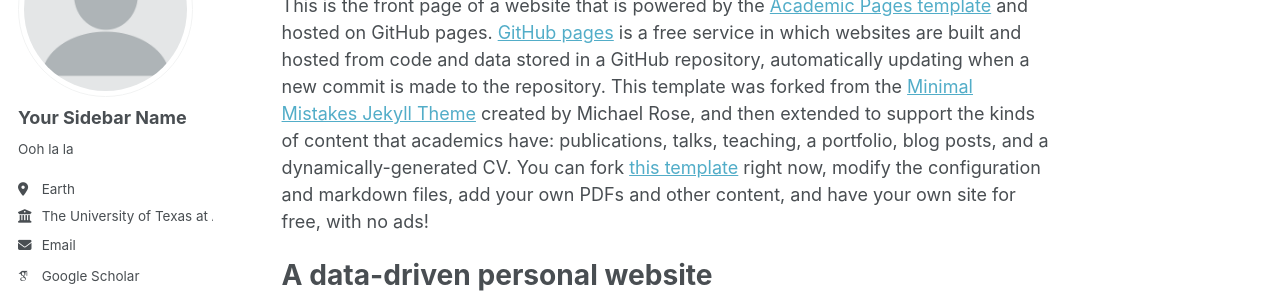
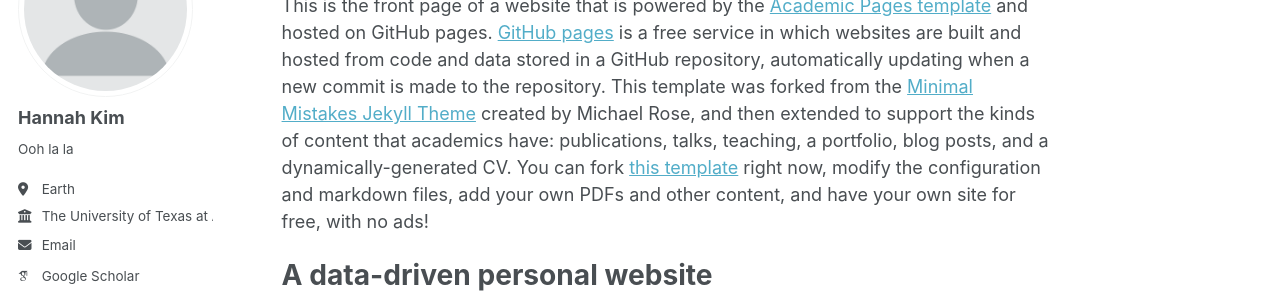
Before and after one commit to hyunji-hannah-kim/hyunji-hannah-kim.github.io, a Jekyll site: the page built from _pages/about.md, in a window 1280 px wide. Shown: the part 177-475 px from the top of the page. Built offline with Jekyll 4.4.1, drawn with Linux system fonts in a browser that asks for light colours; some web fonts are replaced.

Commit message:
Update _config.yml

```diff
--- a/_config.yml
+++ b/_config.yml
@@ -23,7 +23,7 @@ repository               : "academicpages/academicpages.github.io"
 author:
   # Biographic information
   avatar           : "profile.png"
-  name             : "Your Sidebar Name"
+  name             : "Hannah Kim"
   pronouns         : # example: "she/her"
   bio              : "Ooh la la"
   location         : "Earth"
```
